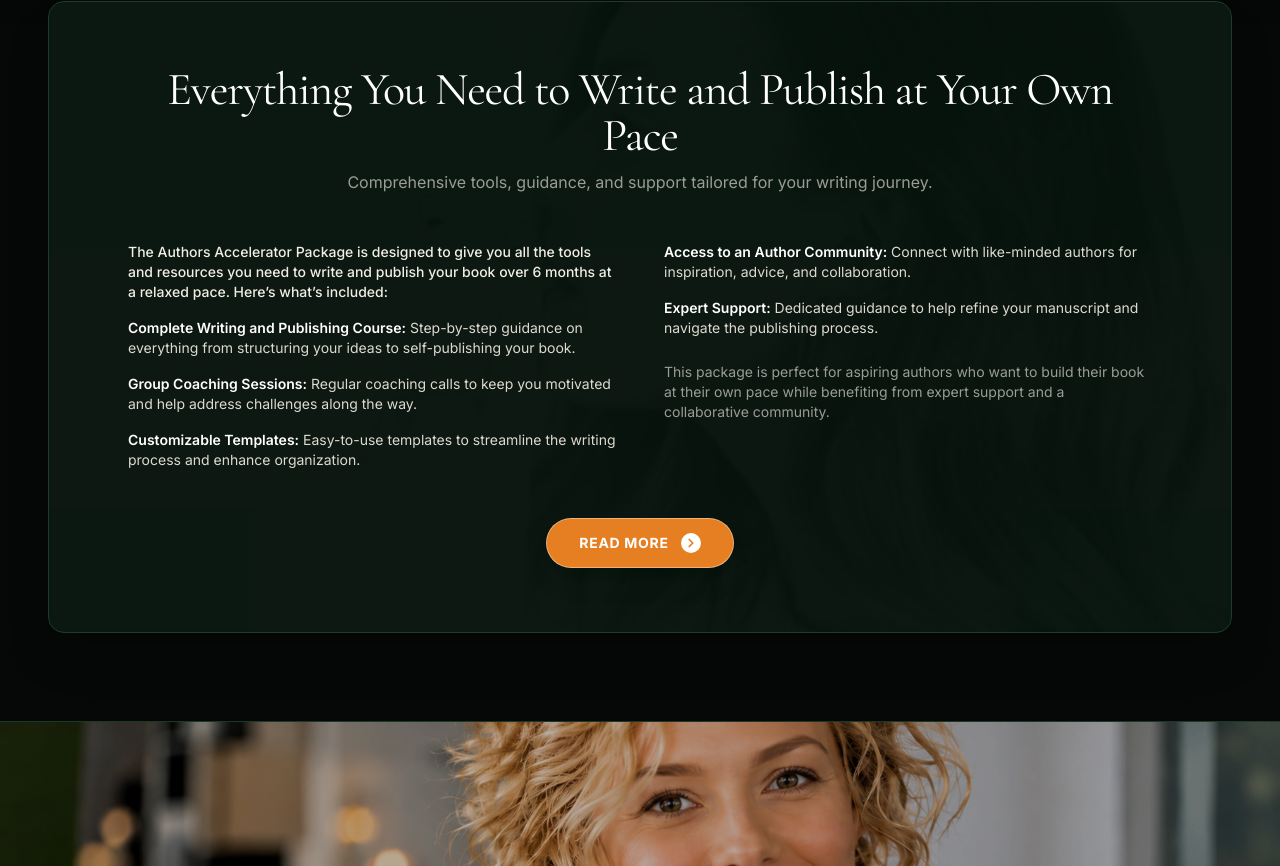
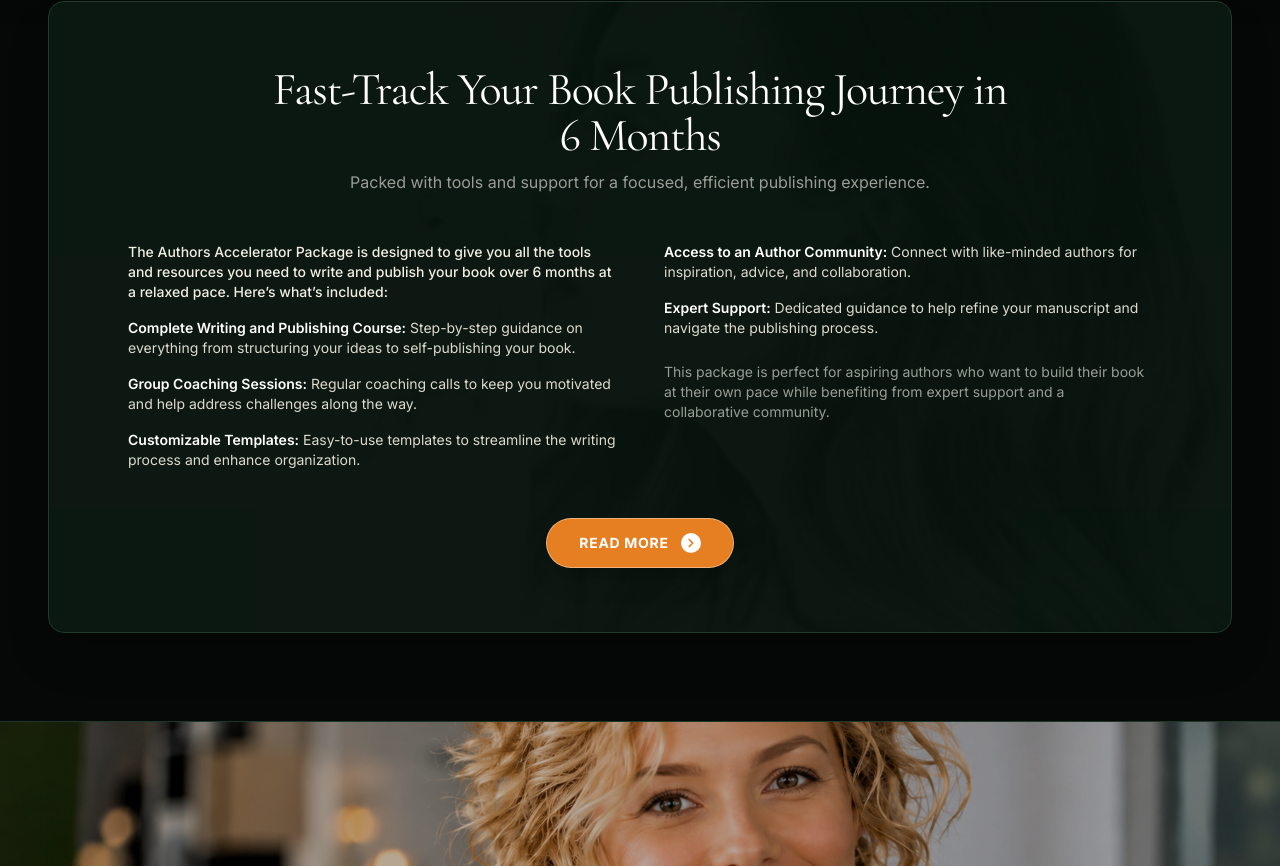
Before and after one commit to satyamsingh000121-hash/publishinghub, a Next.js app: page /our-offer/authors-accelerator in a window 1280 px wide. Shown: the part 5334-6200 px from the top of the page. Built offline with nearby package versions, Linux system fonts and the light colour scheme.

Commit message:
update 2 pages1

```diff
--- a/app/our-offer/authors-accelerator/page.tsx
+++ b/app/our-offer/authors-accelerator/page.tsx
@@ -561,10 +561,10 @@ export default function AuthorsAcceleratorPage() {
                         {/* Header */}
                         <div className="text-center space-y-3">
                             <h3 className="font-display text-3xl sm:text-4xl md:text-5xl lg:text-[46px] font-normal text-white tracking-tight leading-tight">
-                                Everything You Need to Write and Publish at Your Own<br className="hidden sm:inline" /> Pace
+                               Fast-Track Your Book Publishing Journey in<br className="hidden sm:inline" /> 6 Months
                             </h3>
                             <p className="text-xs sm:text-sm md:text-base text-[#9a9d95] max-w-2xl mx-auto">
-                                Comprehensive tools, guidance, and support tailored for your writing journey.
+                                Packed with tools and support for a focused, efficient publishing experience.
                             </p>
                         </div>
 
```
